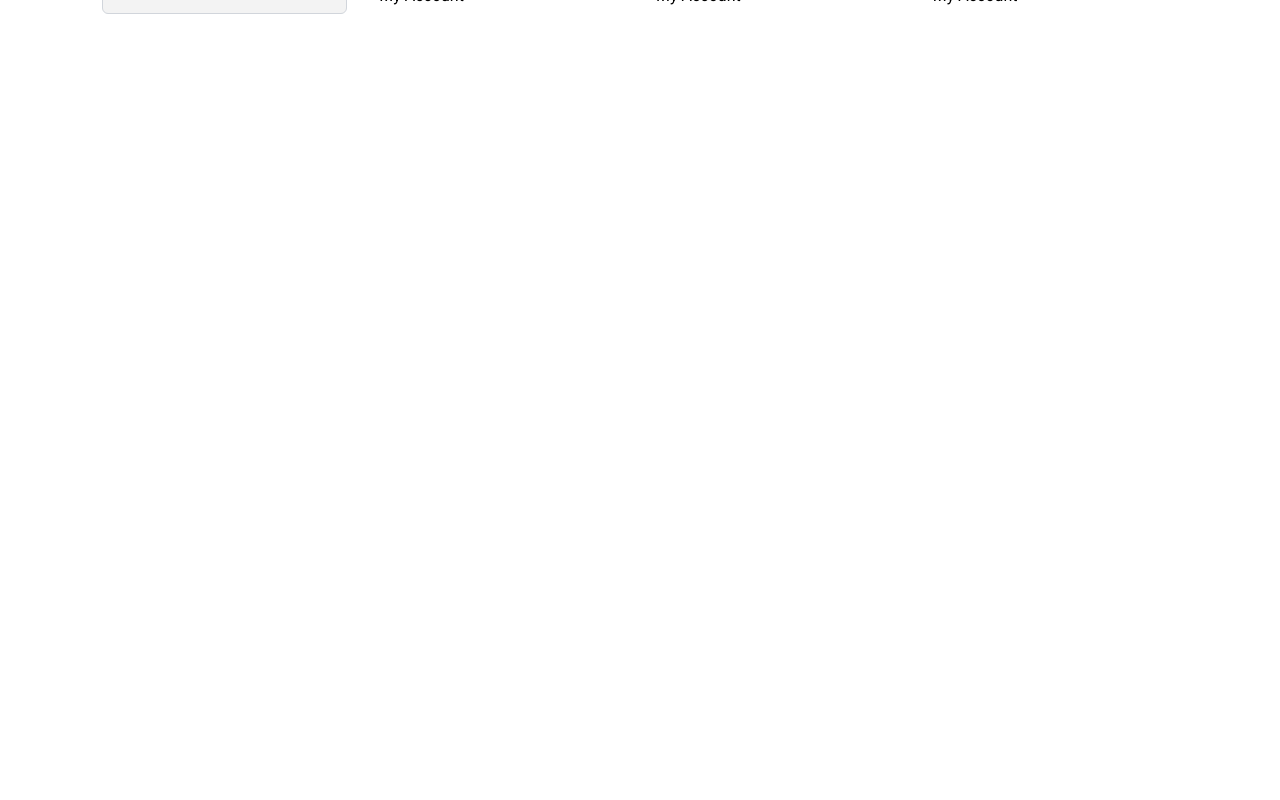
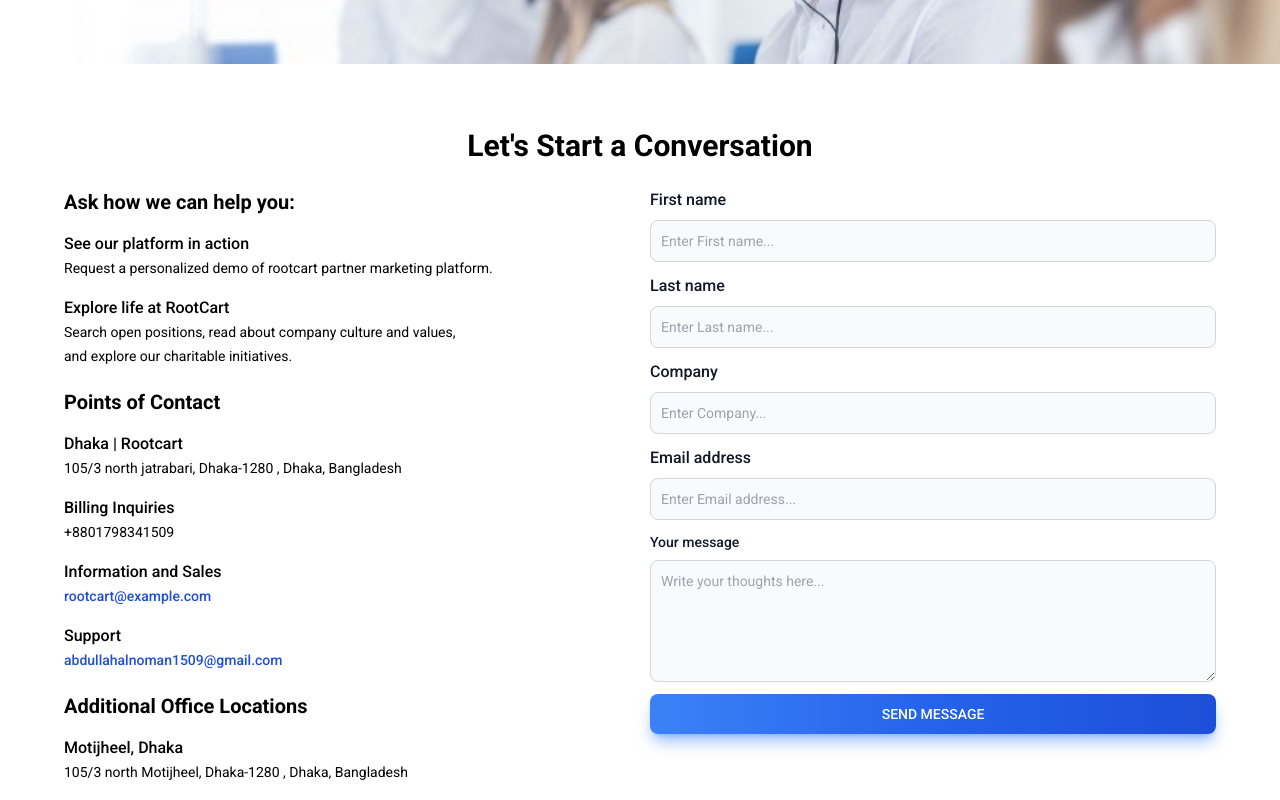
Before and after one commit to MIRNOMAN/root_shop_cart, a React (Vite) app: page /contacts in a window 1280 px wide. Shown: the part 400-1200 px from the top of the page. Before the commit the page ends 800 px from the top, so only its background shows below. Built offline with nearby package versions, Linux system fonts and the light colour scheme.

Commit message:
create a contact us section

```diff
--- a/src/pages/Contacts/Contacts.jsx
+++ b/src/pages/Contacts/Contacts.jsx
@@ -1,8 +1,93 @@
-
+import BgImage from "../../assets/common/Call-Center.jpg"
 
 const Contacts = () => {
   return (
-    <div>Contacts</div>
+    <>
+      <section className="mt-16">
+        <div className="h-[50vh] ">
+          <div className="images absolute top-16 left-0 w-full h-1/2 ">
+            <img src={BgImage} alt="" className="w-full h-full object-cover " />
+          </div>
+          <div className="text absolute lg:top-48 left-[45%] ">
+            <h1 className="lg:text-4xl text-2xl font-semibold">Contact Us</h1>
+          </div>
+        </div>
+        <h1 className="text-center lg:text-3xl text-2xl font-bold mb-6">Let's Start a Conversation</h1>
+
+        <div className="lg:flex gap-5 lg:mx-16 mx-4">
+          <div className="lg:w-1/2 ">
+            <h1 className="text-xl font-semibold">Ask how we can help you:</h1>
+
+            <div className="my-4">
+              <p className="font-medium">See our platform in action</p>
+              <span className="text-sm ">Request a personalized demo of rootcart partner marketing platform.</span>
+            </div>
+            <div className="my-4">
+              <p className="font-medium">Explore life at RootCart</p>
+              <span className="text-sm ">Search open positions, read about company culture and values, <br /> and explore our charitable initiatives.</span>
+            </div>
+
+            <h1 className="mt-5 text-xl font-semibold">Points of Contact</h1>
+
+            <div className="my-4">
+              <p className="font-medium">Dhaka | Rootcart</p>
+              <span className="text-sm ">105/3 north jatrabari, Dhaka-1280 , Dhaka, Bangladesh</span>
+            </div>
+
+            <div className="my-4">
+              <p className="font-medium">Billing Inquiries</p>
+              <span className="text-sm ">+8801798341509</span>
+            </div>
+
+            <div className="my-4">
+              <p className="font-medium">Information and Sales </p>
+              <span className="text-sm text-blue-700 font-medium">rootcart@example.com</span>
+            </div>
+
+            <div className="my-4">
+              <p className="font-medium">Support </p>
+              <span className="text-sm text-blue-700 font-medium ">abdullahalnoman1509@gmail.com</span>
+            </div>
+
+            <h1 className="mt-5 text-xl font-semibold"> Additional Office Locations</h1>
+
+            <div className="my-4">
+              <p className="font-medium">Motijheel, Dhaka </p>
+              <span className="text-sm ">105/3 north Motijheel, Dhaka-1280 , Dhaka, Bangladesh</span>
+            </div>
+          </div>
+
+          <div className="lg:w-1/2">
+            <form>
+              <div>
+                <div>
+                  <label className="block mb-2 text-base font-medium text-gray-900 dark:text-white">First name</label>
+                  <input type="text" id="first_name" className="bg-gray-50 border border-gray-300 text-gray-900 text-sm rounded-lg focus:ring-blue-500 focus:border-blue-500 block w-full p-2.5 dark:bg-gray-700 dark:border-gray-600 dark:placeholder-gray-400 dark:text-white dark:focus:ring-blue-500 dark:focus:border-blue-500" placeholder="Enter First name..." required />
+                </div>
+                <div className="mt-3">
+                  <label className="block mb-2 text-base font-medium text-gray-900 dark:text-white">Last name</label>
+                  <input type="text" id="first_name" className="bg-gray-50 border border-gray-300 text-gray-900 text-sm rounded-lg focus:ring-blue-500 focus:border-blue-500 block w-full p-2.5 dark:bg-gray-700 dark:border-gray-600 dark:placeholder-gray-400 dark:text-white dark:focus:ring-blue-500 dark:focus:border-blue-500" placeholder="Enter Last name..." required />
+                </div>
+                <div className="mt-3">
+                  <label className="block mb-2 text-base font-medium text-gray-900 dark:text-white">Company</label>
+                  <input type="text" id="first_name" className="bg-gray-50 border border-gray-300 text-gray-900 text-sm rounded-lg focus:ring-blue-500 focus:border-blue-500 block w-full p-2.5 dark:bg-gray-700 dark:border-gray-600 dark:placeholder-gray-400 dark:text-white dark:focus:ring-blue-500 dark:focus:border-blue-500" placeholder="Enter Company..." required />
+                </div>
+                <div className="mt-3">
+                  <label className="block mb-2 text-base font-medium text-gray-900 dark:text-white">Email address</label>
+                  <input type="text" id="first_name" className="bg-gray-50 border border-gray-300 text-gray-900 text-sm rounded-lg focus:ring-blue-500 focus:border-blue-500 block w-full p-2.5 dark:bg-gray-700 dark:border-gray-600 dark:placeholder-gray-400 dark:text-white dark:focus:ring-blue-500 dark:focus:border-blue-500" placeholder="Enter Email address..." required />
+                </div>
+                <div className="mt-3">
+                  <label className="block mb-2 text-sm font-medium text-gray-900 dark:text-white">Your message</label>
+                  <textarea rows={5} className="block p-2.5 w-full text-sm text-gray-900 bg-gray-50 rounded-lg border border-gray-300 focus:ring-blue-500 focus:border-blue-500 dark:bg-gray-700 dark:border-gray-600 dark:placeholder-gray-400 dark:text-white dark:focus:ring-blue-500 dark:focus:border-blue-500" placeholder="Write your thoughts here..."></textarea>
+                </div>
+
+                <button type="button" className="text-white w-full mt-3 bg-gradient-to-r from-blue-500 via-blue-600 to-blue-700 hover:bg-gradient-to-br focus:ring-4 focus:outline-none focus:ring-blue-300 dark:focus:ring-blue-800 shadow-lg shadow-blue-500/50 dark:shadow-lg dark:shadow-blue-800/80 font-medium rounded-lg text-sm px-5 py-2.5 text-center me-2 mb-2 ">SEND MESSAGE</button>
+              </div>
+            </form>
+          </div>
+        </div>
+      </section>
+    </>
   )
 }
 
```
Also changed, not shown: src/assets/common/Call-Center.jpg (added).
